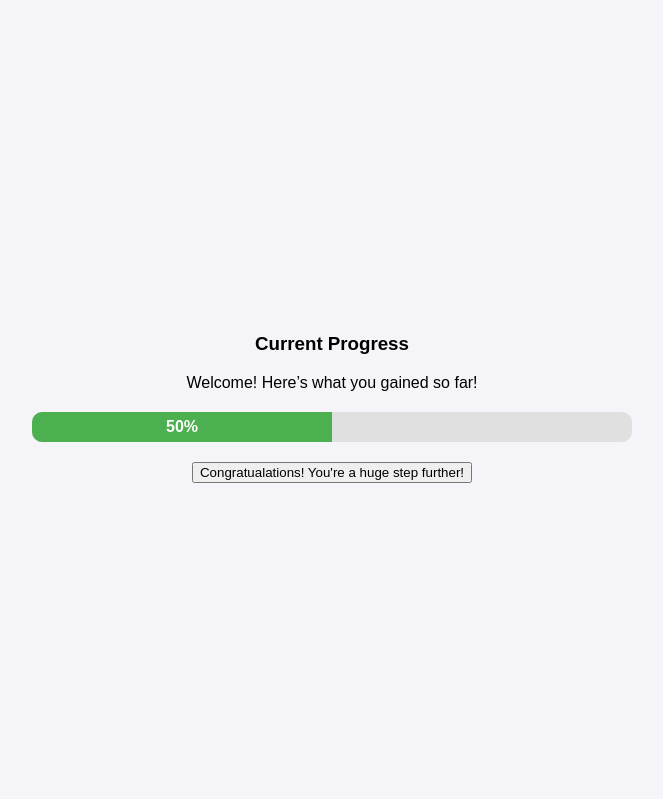
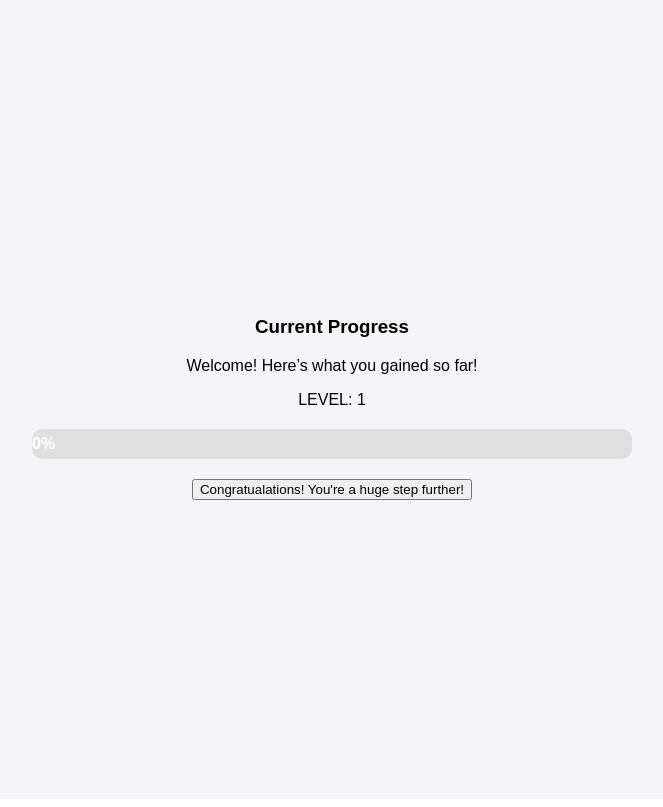
Before and after one commit to REDY-a/Madhacks2024, a Python web app: template templates/user_page.html in a window 1280 px wide. Shown: the part 68-875 px from the top of the page, without its empty margins (308-971 px from the left). Run offline with Jinja, Linux system fonts and the light colour scheme; the template is opened without the code that fills it, so the values that code supplies are empty.

Commit message:
user page updated

```diff
--- a/templates/user_page.html
+++ b/templates/user_page.html
@@ -28,13 +28,18 @@
         }
         .exp-bar {
             height: 30px;
-            width: 50%; /* Starting width, representing current experience */
+            width: 0%; /* Starting width, representing current experience */
             background-color: #4caf50;
             line-height: 30px;
             color: white;
             text-align: center;
             font-weight: bold;
             transition: width 0.5s;
+        }
+        .level-display {
+            font-size: 18px;
+            font-weight: bold;
+            margin-bottom: 10px;
         }
     </style>
 </head>
@@ -44,9 +49,10 @@
     <div class="container">
         <h3>Current Progress</h3>
         <p>Welcome! Here’s what you gained so far!</p>
+        <p class="level-diaplay">LEVEL: <span id="level">1</span></p>
 
         <div class="exp-bar-container">
-            <div class="exp-bar" id="expBar">50%</div>
+            <div class="exp-bar" id="expBar">0%</div>
         </div>
 
         <!-- Optional: Add a button to simulate gaining experience -->
@@ -54,12 +60,23 @@
     </div>
 
     <script>
+        let level = 1;
+
         function gainExperience(amount) {
             const expBar = document.getElementById('expBar');
-            let currentExp = parseInt(expBar.style.width);
-            currentExp = Math.min(100, currentExp + amount); // Cap at 100%
-            expBar.style.width = (currentExp + amount) + '%';
-            expBar.textContent = (currentExp + amount) + '%';
+            const levelDisplay = document.getElementById('level');
+
+            let currentExp = parseInt(expBar.style.width) || 0;
+            currentExp += 1.84*amount/(level*level/(0.317^level));
+
+            if (currentExp >= 100) {
+                level++; // Increment level
+                levelDisplay.textContent = level; // Update level display
+                currentExp = currentExp - 100; // Carry over remaining experience if it exceeds 100
+            }
+
+            expBar.style.width = currentExp + '%';
+            expBar.textContent = (Math.ceil(currentExp * 10) / 10).toFixed(1) + '%';
         }
     </script>
     </div>
```
